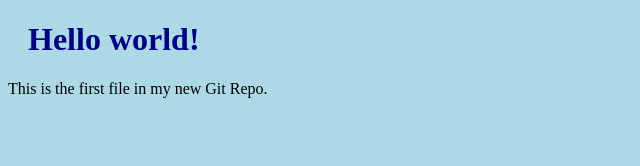
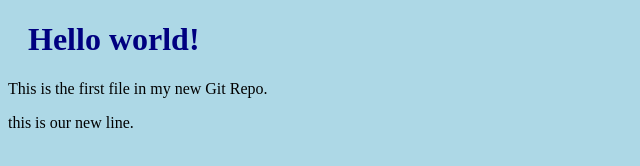
Before and after one commit to imshruti470/hello-world, a plain HTML site: page index.html in a window 1280 px wide. Shown: the whole page, without its empty margins (0-640 px from the left). Drawn offline with Linux system fonts and the light colour scheme; files whose address does not match are found by name.

Commit message:
Updated with a new line

```diff
--- a/index.html
+++ b/index.html
@@ -8,6 +8,7 @@
 
 <h1>Hello world!</h1>
 <p>This is the first file in my new Git Repo.</p>
+<p>this is our new line.</p>
 
 </body>
 </html>
```
